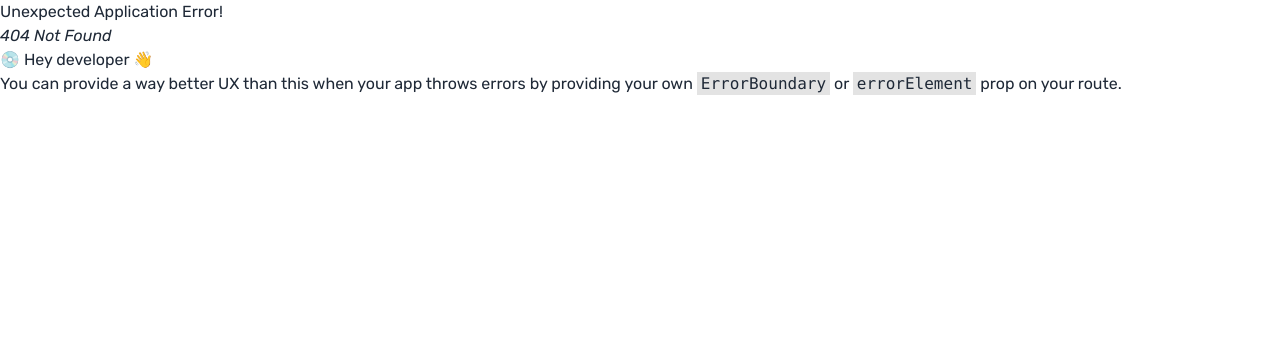
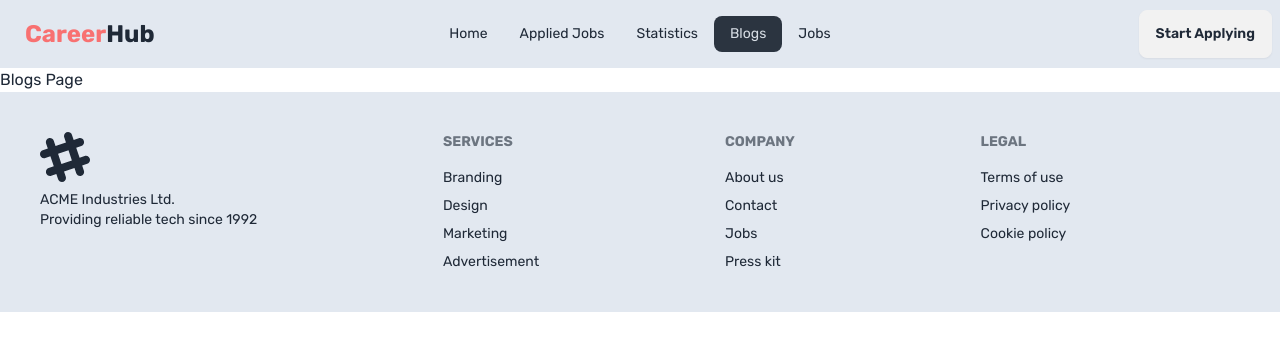
Before and after one commit to sojibdasjr/careerHub, a React (Vite) app: page /blogs in a window 1280 px wide. Before the commit this address had no page. Shown: the top 350 px of the page. Built offline with nearby package versions, Linux system fonts and the light colour scheme.

Commit message:
Error Page and Setup All Navbar

```diff
--- /dev/null
+++ b/src/components/Blogs/Blogs.jsx
@@ -0,0 +1,11 @@
+import React from "react";
+
+const Blogs = () => {
+  return (
+    <div>
+      <h1>Blogs Page</h1>
+    </div>
+  );
+};
+
+export default Blogs;
--- /dev/null
+++ b/src/components/Error/ErrorPage.jsx
@@ -0,0 +1,14 @@
+import React from "react";
+
+const ErrorPage = () => {
+  return (
+    <div className="mockup-window border bg-base-300">
+      <div className="flex justify-center px-4 py-16 bg-base-200">
+        <h1>Coming Soon....</h1>
+        <br />
+      </div>
+    </div>
+  );
+};
+
+export default ErrorPage;
--- a/src/components/Header/Header.jsx
+++ b/src/components/Header/Header.jsx
@@ -9,9 +9,6 @@ const Header = () => {
       </li>
 
       <li>
-        <NavLink to="/jobs">Jobs</NavLink>
-      </li>
-      <li>
         <NavLink to="/appilied">Applied Jobs</NavLink>
       </li>
       <li>
@@ -19,6 +16,9 @@ const Header = () => {
       </li>
       <li>
         <NavLink to="/blogs">Blogs</NavLink>
+      </li>
+      <li>
+        <NavLink to="/jobs">Jobs</NavLink>
       </li>
     </>
   );
@@ -49,13 +49,18 @@ const Header = () => {
             {links}
           </ul>
         </div>
-        <a className="btn btn-ghost text-xl">daisyUI</a>
+        <a className="btn btn-ghost text-2xl font-bold">
+          <h1>
+            <span className="text-red-400"> Career</span>
+            <span>Hub</span>
+          </h1>
+        </a>
       </div>
       <div className="navbar-center hidden lg:flex">
         <ul className="menu menu-horizontal px-1">{links}</ul>
       </div>
       <div className="navbar-end">
-        <a className="btn">Button</a>
+        <a className="btn">Start Applying</a>
       </div>
     </div>
   );
--- /dev/null
+++ b/src/components/Statistics/Statistics.jsx
@@ -0,0 +1,11 @@
+import React from "react";
+
+const Statistics = () => {
+  return (
+    <div>
+      <h1>Statistics Page</h1>
+    </div>
+  );
+};
+
+export default Statistics;
--- a/src/main.jsx
+++ b/src/main.jsx
@@ -6,12 +6,15 @@ import { createBrowserRouter, RouterProvider } from "react-router-dom";
 import Root from "./components/Root/Root";
 import Home from "./components/Home/Home";
 import AppliedJobs from "./components/AppliedJobs/AppliedJobs";
-import Jobs from "./components/Job/Jobs";
+import Statistics from "./components/Statistics/Statistics";
+import Blogs from "./components/Blogs/Blogs";
+import ErrorPage from "./components/Error/ErrorPage";
 
 const router = createBrowserRouter([
   {
     path: "/",
     element: <Root />,
+    errorElement: <ErrorPage />,
     children: [
       {
         path: "/",
@@ -21,9 +24,14 @@ const router = createBrowserRouter([
         path: "/appilied",
         element: <AppliedJobs />,
       },
+
       {
-        path: "/jobs",
-        element: <Jobs />,
+        path: "/statistics",
+        element: <Statistics />,
+      },
+      {
+        path: "/blogs",
+        element: <Blogs />,
       },
     ],
   },
```
